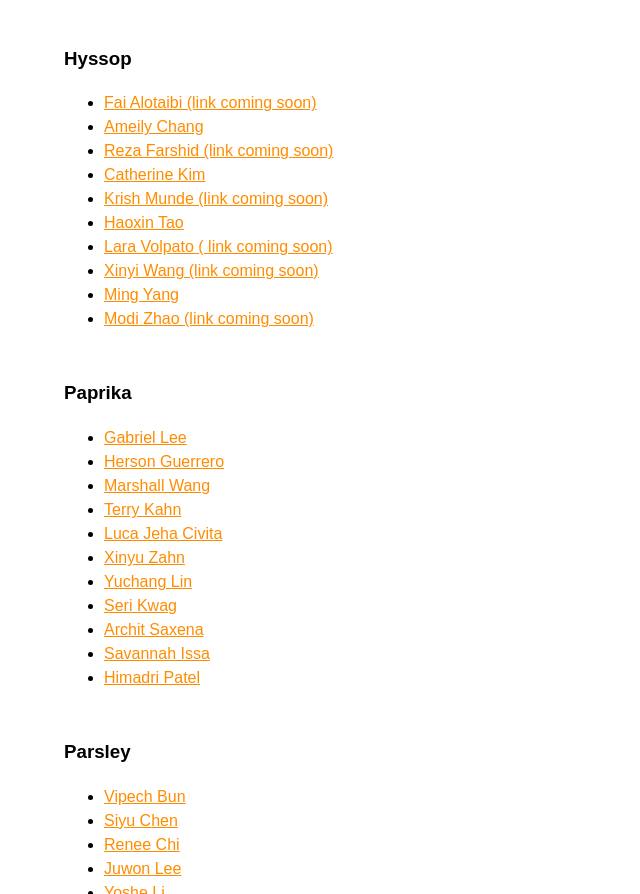
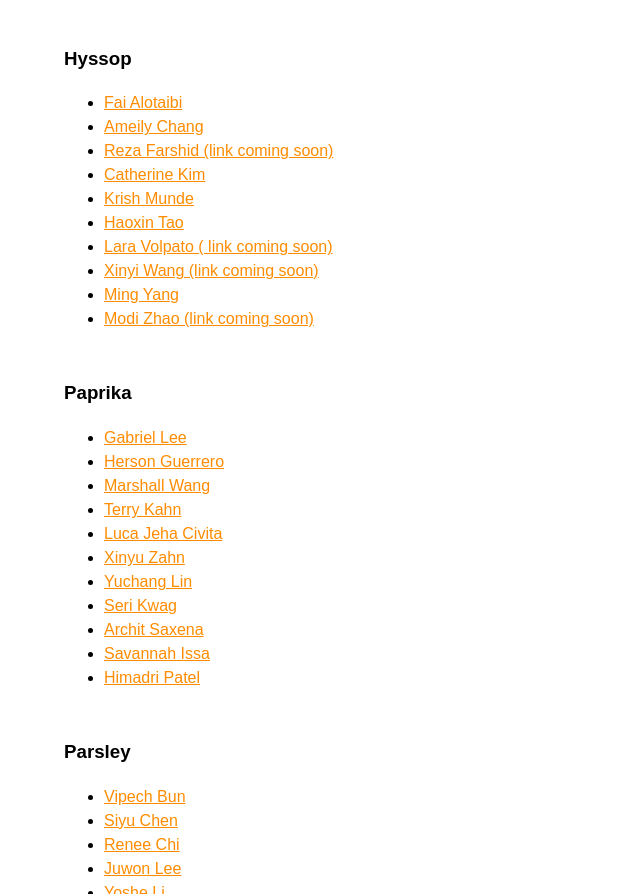
Before and after one commit to parsonsdt/critical-computation-2022, a plain HTML site: page people.html in a window 1280 px wide. Shown: the part 2362-3256 px from the top of the page, without its empty margins (0-640 px from the left). Drawn offline with Linux system fonts and the light colour scheme; a script that the page names is missing; a web font is replaced by a local one.

Commit message:
updated urls

```diff
--- a/people.html
+++ b/people.html
@@ -140,11 +140,11 @@
     <section>
       <h3>Hyssop</h3>
       <ul>
-        <li><a href=" ">Fai Alotaibi (link coming soon)</a></li>
+        <li><a href="https://broadleaf-graceful-spectrograph.glitch.me/">Fai Alotaibi</a></li>
          <li><a href="https://sudden-sumptuous-lunge.glitch.me/">Ameily Chang</a></li>
         <li><a href=" ">Reza Farshid (link coming soon)</a></li>
         <li><a href="https://catherine-kim-cc-page.glitch.me/">Catherine Kim</a></li>
-        <li><a href=" ">Krish Munde (link coming soon)</a></li>
+        <li><a href="https://mini-holistic-birth.glitch.me/">Krish Munde</a></li>
         <li><a href="https://cclab-portfoilo-haoxin.glitch.me/">Haoxin Tao</a></li>
         <li><a href=" ">Lara Volpato ( link coming soon)</a></li>
         <li><a href=" ">Xinyi Wang (link coming soon)</a></li>
```
